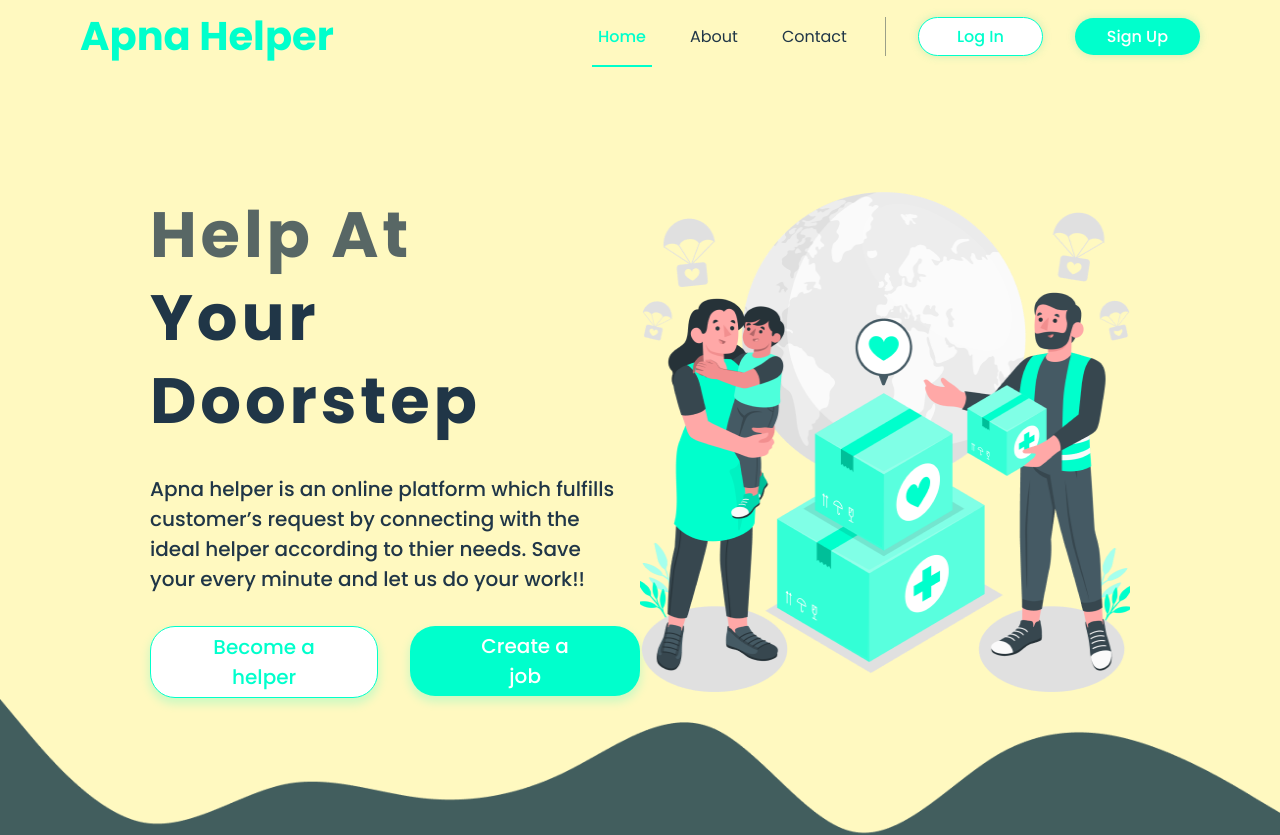
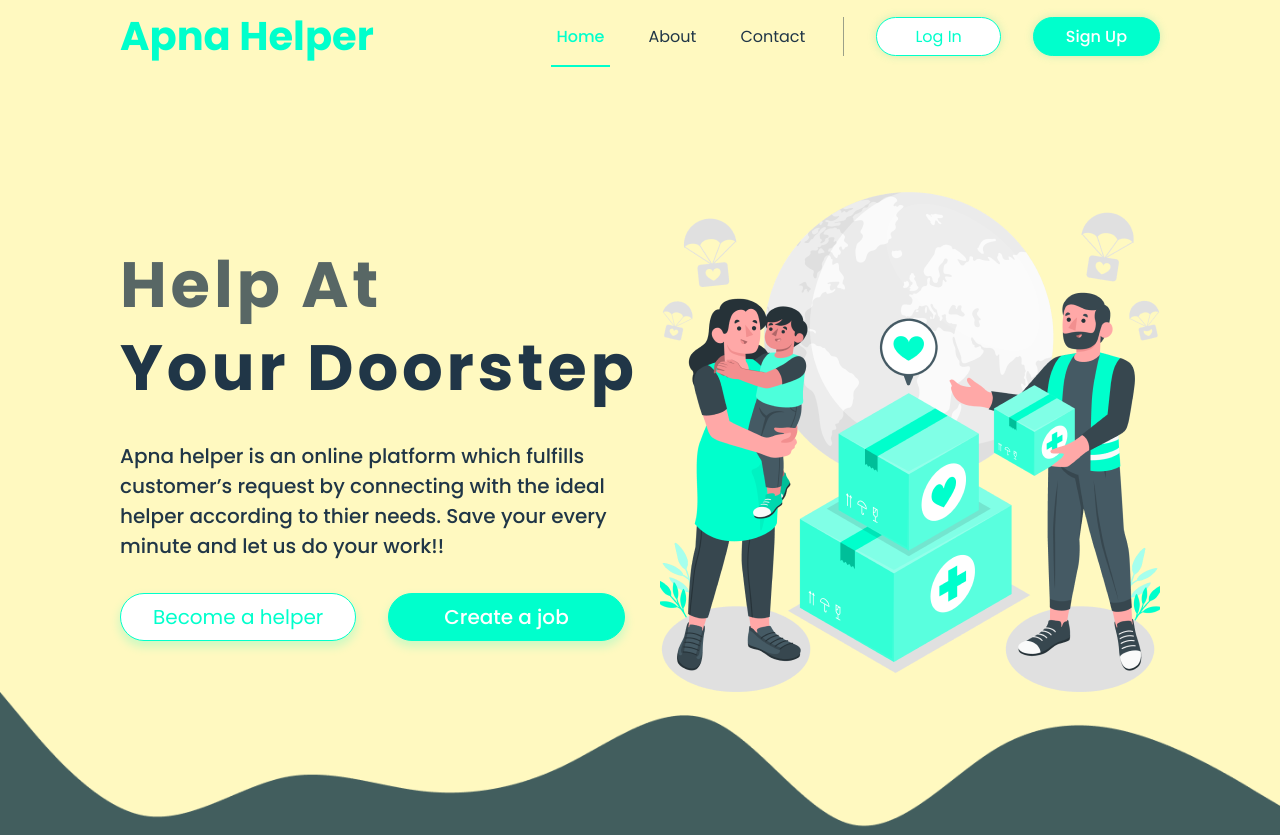
Before and after one commit to Ramanuj-1729/Apna_Helper, a React (Create React App) app in the folder frontend/: page / in a window 1280 px wide. Shown: the top 835 px of the page. Built offline with nearby package versions, Linux system fonts and the light colour scheme.

Commit message:
update about us page and some small changes

```diff
--- a/frontend/src/components/Hero/Hero.jsx
+++ b/frontend/src/components/Hero/Hero.jsx
@@ -24,15 +24,16 @@ const Hero = () => {
                 color="#00FFCC"
                 border="1px solid #00FFCC"
                 boxShadow="0px 5px 10px 1px rgba(0, 255, 204, 0.2)"
-                padding="5px 30px"
+                padding="8px 32px"
               />
             </div>
             <div className={styles.right_button}>
               <PrimaryButton
                 backgroundColor="#00FFCC"
                 content="Create a job"
-                padding="5px 55px"
+                padding="8px 55px"
                 boxShadow="0px 5px 10px 1px rgba(0, 255, 204, 0.2)"
+                border="1px solid var(--primary-color)"
               />
             </div>
           </div>
--- a/frontend/src/components/Hero/Hero.module.css
+++ b/frontend/src/components/Hero/Hero.module.css
@@ -1,16 +1,12 @@
 .hero {
-    /* background: linear-gradient(rgba(0, 0, 0, 0.15), rgba(0, 0, 0, 0.1)), url('/public/images/hero-img.png'); */
     background-repeat: no-repeat;
     background-size: cover;
     background-position: center;
     position: relative;
-    /* height: calc(100vh - 65px); */
 }
 
 .hero_content {
-    /* padding-top: 5rem; */
-    margin: 120px 150px 0px 150px;
-
+    margin: 120px 120px 0px 120px;
 }
 
 .left {
@@ -20,11 +16,14 @@
 .right {
     flex: 50%;
 }
-.right img{
-        width: 500px;
-        height: 500px;
-        /* border-radius: 0%; */
+
+.right img {
+    width: 500px;
+    height: 500px;
+    position: relative;
+    float: right;
 }
+
 .firstLine {
     color: rgba(32, 54, 71, 0.75);
     font-weight: 700;
@@ -46,7 +45,8 @@
 .left_button {
     margin-right: 2rem;
 }
-.left p{
+
+.left p {
     color: var(--font-color);
     font-weight: 500;
     padding-right: 25px;
--- a/frontend/src/components/shared/Navbar/Navbar.jsx
+++ b/frontend/src/components/shared/Navbar/Navbar.jsx
@@ -63,6 +63,7 @@ const Navbar = () => {
             boxShadow="0 0 10px rgba(0, 204, 153, 0.2)"
             fontSize="16px"
             onClick={signUpNavigation}
+            border="1px solid var(--primary-color)"
           />
         </div>
       </div>
--- a/frontend/src/components/shared/Navbar/Navbar.module.css
+++ b/frontend/src/components/shared/Navbar/Navbar.module.css
@@ -2,7 +2,7 @@
 
 .navbar {
     background-color: var(--body-color);
-    padding: 6px 80px;
+    padding: 6px 120px;
     position: sticky;
     top: 0px;
     z-index: 10;
--- a/frontend/src/components/shared/PrimaryButton/PrimaryButton.jsx
+++ b/frontend/src/components/shared/PrimaryButton/PrimaryButton.jsx
@@ -1,11 +1,11 @@
 import React from 'react'
 import style from './PrimaryButton.module.css'
 
-const PrimaryButton = ({ content, backgroundColor, padding, boxShadow, fontSize, onClick }) => {
+const PrimaryButton = ({ content, backgroundColor, padding, boxShadow, fontSize, border, onClick }) => {
   return (
     <div className={style.wrapper}>
       <button
-        style={{ backgroundColor, padding, boxShadow, fontSize }}
+        style={{ backgroundColor, padding, boxShadow, fontSize, border }}
         onClick={onClick}
       >
         {content}
--- a/frontend/src/components/shared/SecondaryButton/SecondaryButton.module.css
+++ b/frontend/src/components/shared/SecondaryButton/SecondaryButton.module.css
@@ -2,7 +2,7 @@
     background-color: #ffffff;
     border-radius: 25px;
     font-size: 20px;
-    font-weight: 500;
+    font-weight: 400;
     border: none;
     outline: none;
 }
--- a/frontend/src/pages/About/About.jsx
+++ b/frontend/src/pages/About/About.jsx
@@ -1,11 +1,11 @@
-import React, {useState} from 'react';
+import React, { useState } from 'react';
 import style from './About.module.css';
 import PrimaryButton from '../../components/shared/PrimaryButton/PrimaryButton';
 const About = () => {
 
   const [display, setDisplay] = useState(true);
 
-    const changeDisplay = () =>{
+  const changeDisplay = () => {
     setDisplay(false);
   }
 
@@ -13,8 +13,7 @@ const About = () => {
     <>
       <div className={`${style.wrapper}  `}>
         <div
-            className={`${style.upper}  ${
-              display === true ? "flex" : "hidden"
+          className={`${style.upper}  ${display === true ? "flex" : "hidden"
             }  `}
         >
           <div className={style.left}>
@@ -34,22 +33,20 @@ const About = () => {
               onClick={changeDisplay}
             />
           </div>
-            <div className={`${style.right} flex items-center justify-center `}>
+          <div className={`${style.right}`}>
             <img src="images/about-us-1.png" alt="" />
           </div>
         </div>
 
         <div
-            className={`${
-              style.moreabout
-            } flex items-center justify-center direction-col ${
-              display === false ? "flex" : "hidden"
+          className={`${style.moreabout
+            } flex items-center justify-center direction-col ${display === false ? "flex" : "hidden"
             }`}
         >
           <h1>About Apna Helper !!!</h1>
           <h4>Welcome To Apna Helper</h4>
           <p>
-              Asati chutiya hai , abb uska kya kre ham is a professional blog
+            Apna helper is a professional blog
             platform. Here we will provide you only interesting content, which
             you will like very much. We're dedicated to providing you the best
             of blog, with a focus on dependability and tech article. We're
@@ -64,7 +61,7 @@ const About = () => {
             you. Please give your support and love.lhkjhjhjh hjjvhjvhhvj
             hvjvhvhjvvh jjvvhvhjvgjvgvggvgj
           </p>
-            <h4>Have a nice day</h4>
+          <h4 className={style.niceDay}>Have a nice day</h4>
         </div>
       </div>
     </>
--- a/frontend/src/pages/About/About.module.css
+++ b/frontend/src/pages/About/About.module.css
@@ -1,16 +1,15 @@
-.wrapper{
-
-}
-.upper{
+.upper {
     color: var(--font-color);
     margin: 62px 120px;
     margin-bottom: 150px;
 }
-.left{
-    margin-top:5rem ;
+
+.left {
+    margin-top: 5rem;
     flex: 50%;
 }
-.left button{
+
+.left button {
     color: white;
     border-radius: 25px;
     font-size: 20px;
@@ -20,33 +19,39 @@ margin: 62px 120px;
     border: 1px solid var(--secondary-color);
     outline: none;
     margin-top: 1.5rem;
-        /* box-shadow: 1px 2px grey; */
     box-shadow: 0px 5px 10px 1px rgba(66, 94, 94, 0.2);
 }
 
-.left h1{
+.left h1 {
     font-weight: 550;
     font-size: 64px;
     line-height: 77px;
-        /* margin-bottom: 1rem; */
 }
-.left p{
+
+.left p {
     font-weight: 500;
     font-size: 20px;
     line-height: 32px;
     margin-top: 3rem;
 }
-.right{
+
+.right {
     flex: 50%;
-    /* padding-right: 120px; */
 }
-.moreabout h1{
+
+.right img {
+    position: relative;
+    float: right;
+}
+
+.moreabout h1 {
     color: var(--font-color);
     font-weight: 600;
     font-size: 48px;
+    margin-top: 3rem;
+}
 
-}
-.moreabout h4{
+.moreabout h4 {
     color: var(--font-color);
     font-weight: 550;
     font-size: 20px;
@@ -54,10 +59,15 @@ margin: 62px 120px;
     margin-bottom: 3rem;
     margin-top: 3rem;
 }
-.moreabout p{
+
+.moreabout p {
     font-size: 20px;
     line-height: 32px;
     font-weight: 500;
     color: var(--font-color);
     margin: 1rem 6rem;
 }
+
+.moreabout .niceDay {
+    margin-bottom: 9rem;
+}
```
Lines whose indentation alone changed are shown as unchanged.
